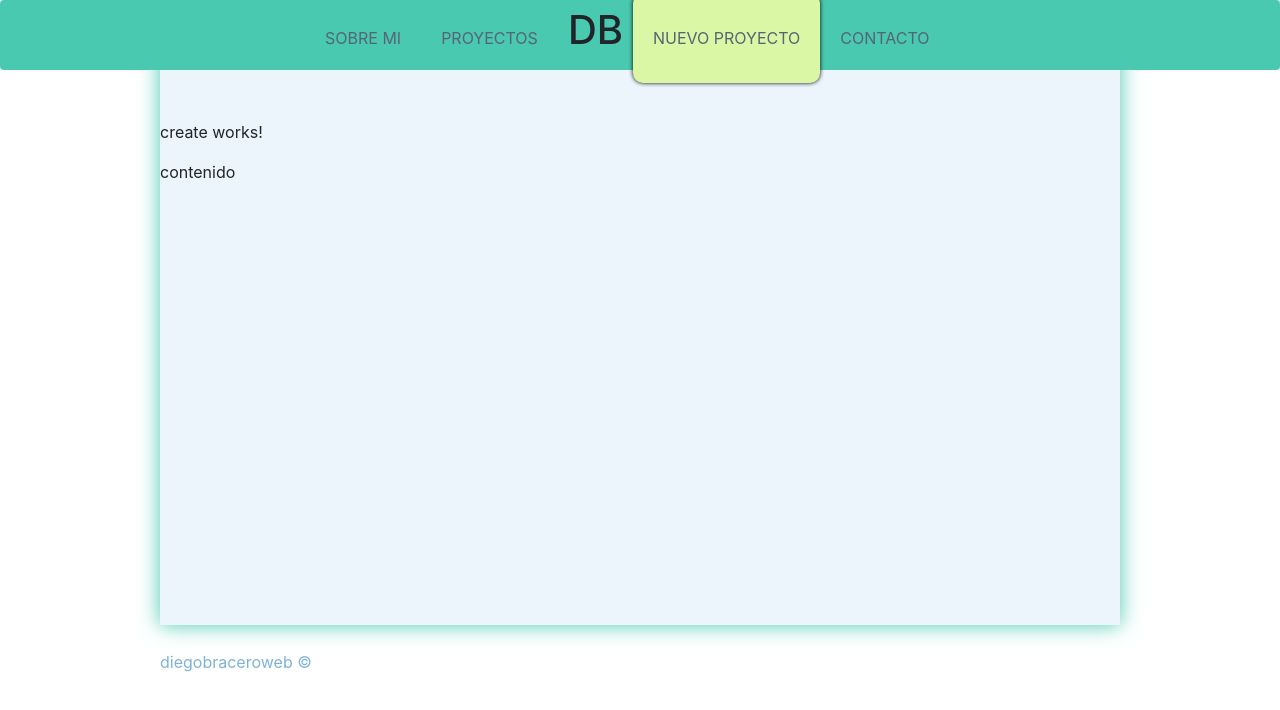
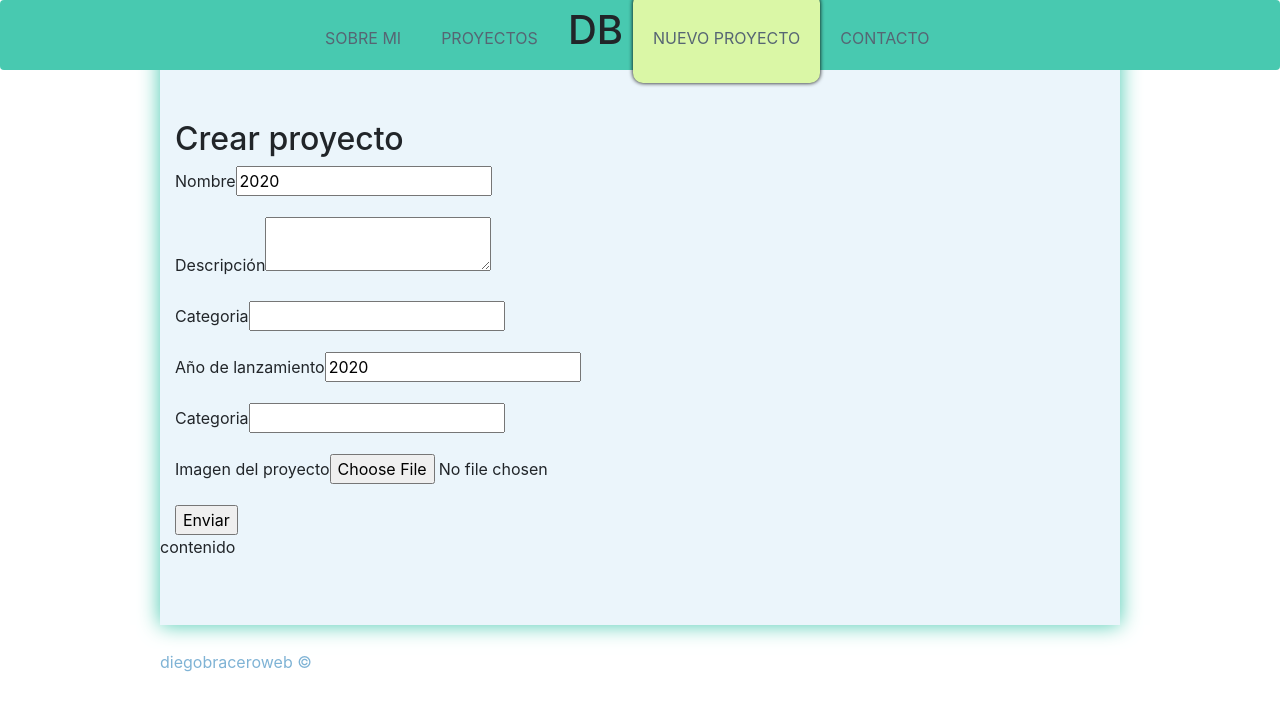
Before and after one commit to dgbracero/PortafolioAngular, an Angular app: page /crear-proyecto in a window 1280 px wide. Shown: the top 710 px of the page. Built offline with nearby package versions, Linux system fonts and the light colour scheme.

Commit message:
Formulario para crear proyectos

```diff
--- a/src/app/app.module.ts
+++ b/src/app/app.module.ts
@@ -26,7 +26,9 @@ import { appRoutingProviders } from './app.routing';
   imports: [
     BrowserModule,
     AppRoutingModule,
-    routing
+    routing,
+    HttpClientModule,
+    FormsModule
   ],
   providers: [
     appRoutingProviders
--- a/src/app/components/create/create.component.html
+++ b/src/app/components/create/create.component.html
@@ -1 +1,38 @@
-<p>create works!</p>
+<div class="container">
+    <h2>{{title}}</h2>
+
+    <form #projectFrom="ngForm" (ngSubmit)="onSubmit(projectForm)">
+        <p>
+            <label for="name">Nombre</label>
+            <input type="text" name="name" #name="ngModel" [(ngModel)]="project.name" />
+        </p>
+
+        <p>
+            <label for="description">Descripción</label>
+            <textarea name="description" #description="ngModel" [(ngModel)]="project.description"></textarea>
+        </p>
+
+        <p>
+            <label for="category">Categoria</label>
+            <input type="text" name="category" #category="ngModel" [(ngModel)]="project.category" />
+        </p>
+
+        <p>
+            <label for="year"> Año de lanzamiento</label>
+            <input type="number" name="name" #year="ngModel" [(ngModel)]="project.year" />
+        </p>
+
+        <p>
+            <label for="langs"> Categoria</label>
+            <input type="text" name="langs" #langs="ngModel" [(ngModel)]="project.langs" />
+        </p>
+
+        <p>
+            <label for="image">Imagen del proyecto</label>
+            <input type="file" name="image" placeholder="Subir imagen"/>
+        </p>
+
+        <input type="submit" value="Enviar">
+
+    </form>
+</div>
--- a/src/app/components/create/create.component.ts
+++ b/src/app/components/create/create.component.ts
@@ -1,15 +1,30 @@
 import { Component, OnInit } from '@angular/core';
+import { Project } from '../../models/project';
+import { ProjectService } from '../../services/project.service';
+
 
 @Component({
   selector: 'app-create',
   templateUrl: './create.component.html',
-  styleUrls: ['./create.component.css']
+  styleUrls: ['./create.component.css'],
+  providers: [ProjectService]
 })
 export class CreateComponent implements OnInit {
 
-  constructor() { }
+  public title: string;
+  public project: Project;
+
+  constructor(
+    private _projectService: ProjectService
+  ) {
+    this.title = "Crear proyecto";
+    this.project = new Project('','','','',2020,'','');
+  }
 
   ngOnInit(): void {
   }
 
+  onSubmit(form){
+    console.log(this.project);
+  }
 }
--- a/src/app/services/project.service.ts
+++ b/src/app/services/project.service.ts
@@ -1,7 +1,7 @@
 import { Injectable } from '@angular/core';
 import { HttpClient, HttpHeaders } from '@angular/common/http';
 import { Observable } from 'rxjs/observable';
-import { Project } from '../models/projects';
+import { Project } from '../models/project';
 import { Global } from './global';
 
 @Injectable()
```
Also changed, not shown: src/app/models/project.ts (renamed from src/app/models/projects.ts).
